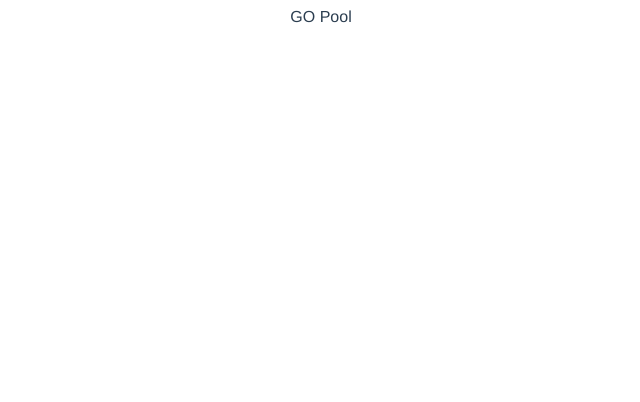
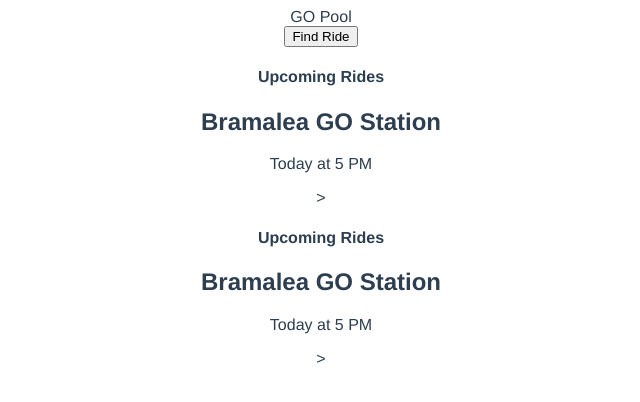
Before and after one commit to Dezinater/odyssey_client, a Vue app: page /#/ in a window 1280 px wide. Shown: the top 402 px of the page, without its empty margins (319-959 px from the left). Built offline with nearby package versions, Linux system fonts and the light colour scheme; no server answers.

Commit message:
created pages

```diff
--- /dev/null
+++ b/src/components/ListContainer.vue
@@ -0,0 +1,28 @@
+<template>
+    <div id="listContainer">
+        <div class="title">
+            <h4>Upcoming Rides</h4>
+        </div>
+        <div id="list">
+            <div class="listItem">
+                <div class="itemInfo">
+                    <h2>Bramalea GO Station</h2>
+                    <p>Today at 5 PM</p>
+                </div>
+                <div class="action">
+                    >
+                </div>
+            </div>
+        </div>
+    </div>
+</template>
+
+<script>
+export default {
+    name: 'HeaderLogo',
+}
+</script>
+
+<!-- Add "scoped" attribute to limit CSS to this component only -->
+<style scoped>
+</style>
--- a/src/views/Home.vue
+++ b/src/views/Home.vue
@@ -4,24 +4,29 @@
             <HeaderLogo></HeaderLogo>
         </div>
         <div id="findRide">
+            <button>Find Ride</button>
         </div>
         <div id="mapContainer">
         </div>
         <div id="myRides">
+            <ListContainer></ListContainer>
         </div>
         <div id="previousRides">
+            <ListContainer></ListContainer>
         </div>
     </div>
 </template>
 
 <script>
 import HeaderLogo from '../components/HeaderLogo.vue';
+import ListContainer from '../components/ListContainer.vue';
 // @ is an alias to /src
 
 export default {
     name: 'Home',
     components: {
-    HeaderLogo
+    HeaderLogo,
+    ListContainer
 }
 }
 </script>
```
Also changed, not shown: src/views/FindRide.vue (added, +18 -0 lines), src/views/ViewRide.vue (added, +18 -0 lines).
